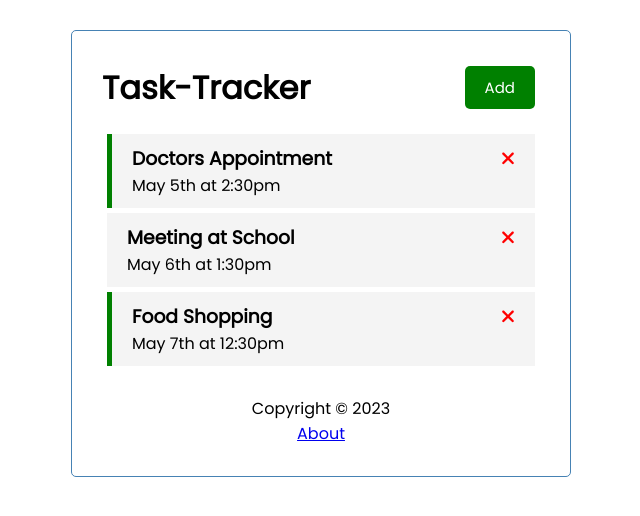
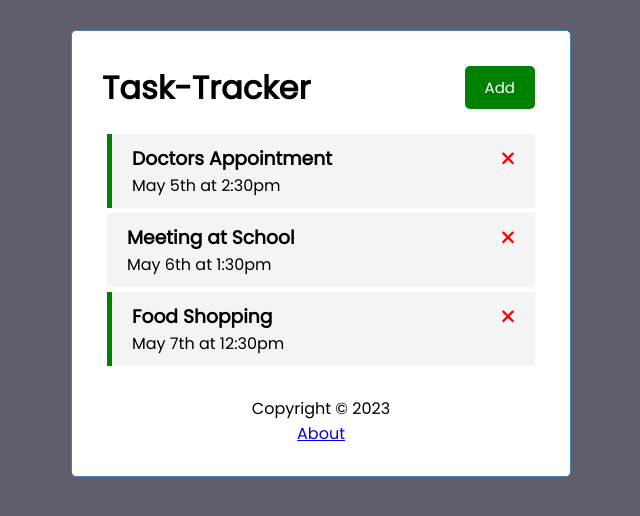
Before and after one commit to austinschroeder/angular-learn, an Angular app: page / in a window 1280 px wide. Shown: the top 516 px of the page, without its empty margins (319-959 px from the left). Built offline with nearby package versions, Linux system fonts and the light colour scheme; data requests are answered from the project's data file.

Commit message:
add background color

```diff
--- a/src/index.html
+++ b/src/index.html
@@ -8,6 +8,8 @@
   <link rel="icon" type="image/x-icon" href="favicon.ico">
 </head>
 <body>
-  <app-root></app-root>
+  <div class="background">
+    <app-root></app-root>
+  </div>
 </body>
 </html>
--- a/src/styles.css
+++ b/src/styles.css
@@ -8,9 +8,11 @@
 
 body {
   font-family: "Poppins", sans-serif;
+  background-color: rgba(5, 3, 23, 0.637);
 }
 
 .container {
+  background-color: #fff;
   max-width: 500px;
   margin: 30px auto;
   overflow: auto;
```
Also changed, not shown: 1 other file (tests, documents, lock files or other folders).
